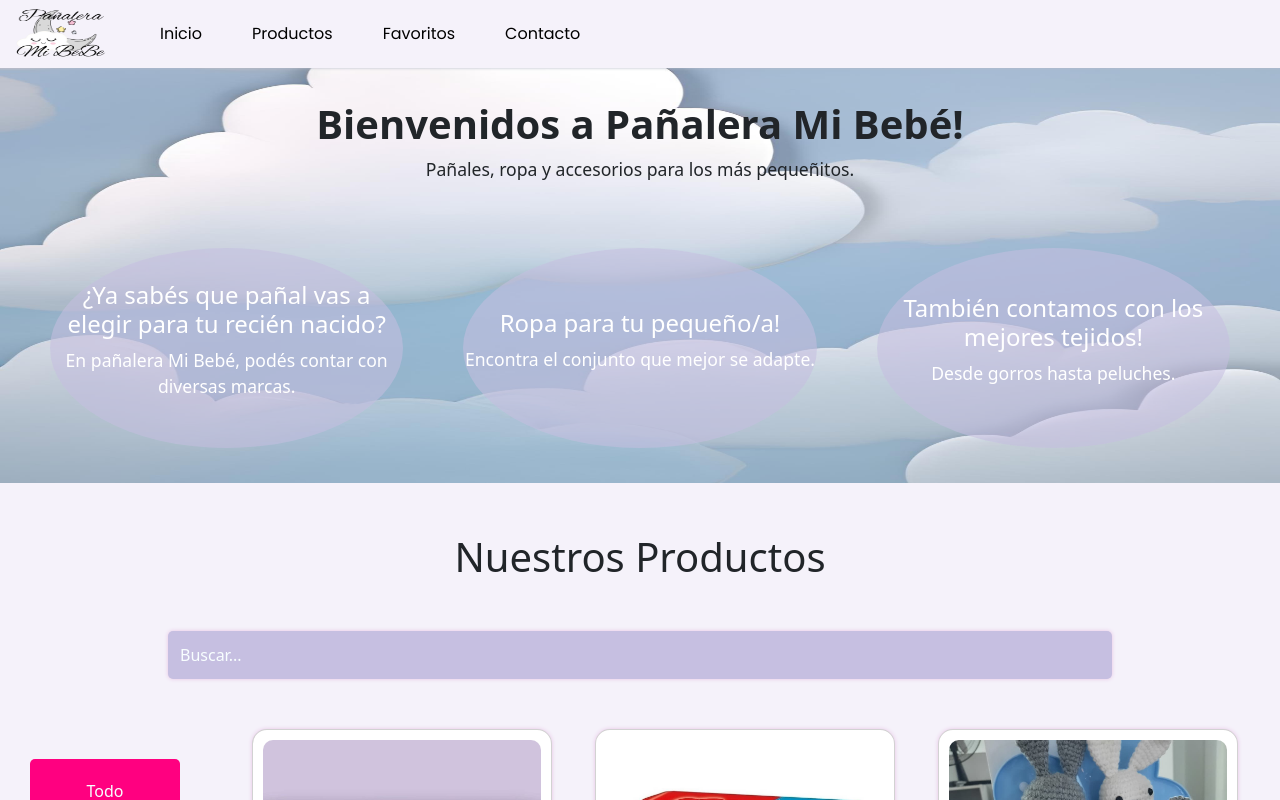
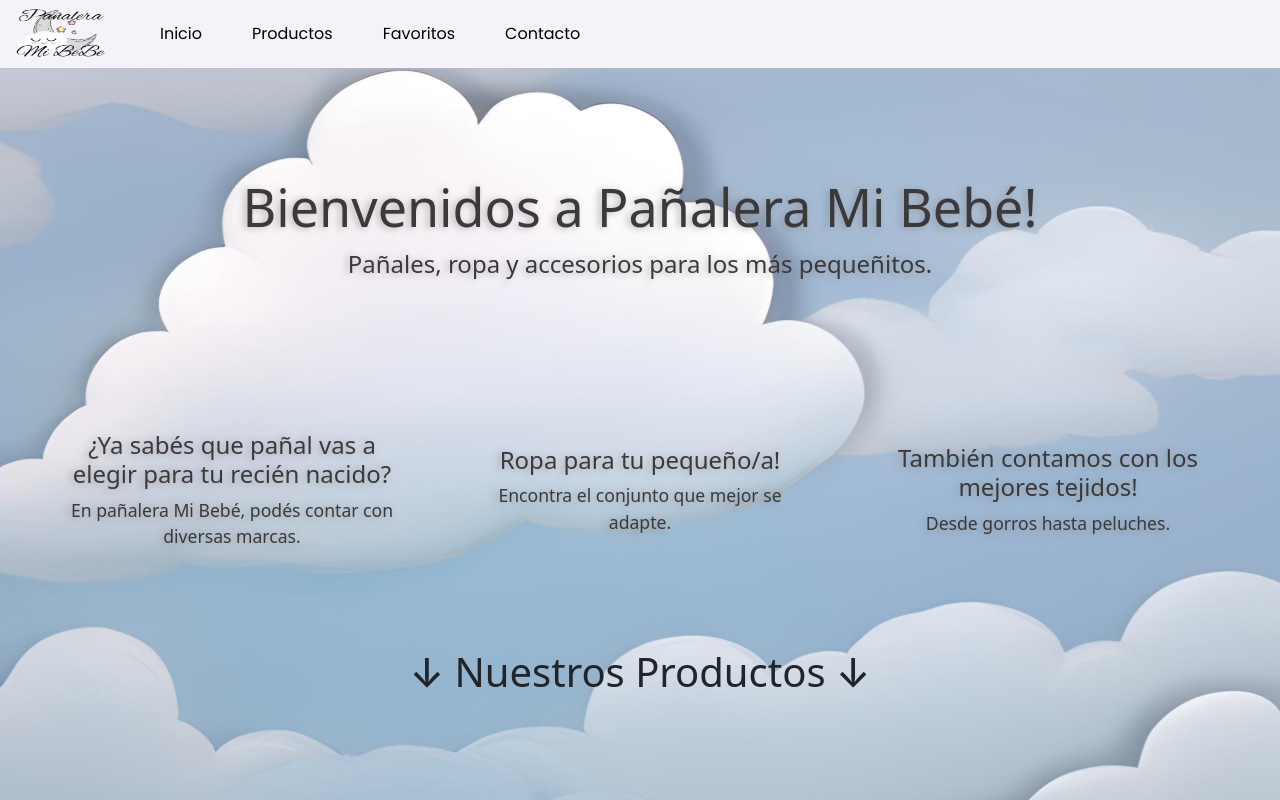
Before and after one commit to lucianoruizm/projectP, a React (Create React App) app: page / in a window 1280 px wide. Shown: the top 800 px of the page. Built offline with nearby package versions, Linux system fonts and the light colour scheme.

Commit message:
estilos img bg titles

```diff
--- a/src/components/SlideshowGallery/SlideshowGallery.css
+++ b/src/components/SlideshowGallery/SlideshowGallery.css
@@ -1,5 +1,5 @@
 .headMainContainer {
-    padding: 100px 20px 35px;
+    padding: 176px 28px 200px;
     background-color: #ddbfe1;
     text-align: center;
     background-image: url(../../images/bg6.png);
@@ -9,7 +9,15 @@
 }
 
 .mainTitle {
-    padding-bottom: 50px;
+    font-size: 1.3em;
+    padding-bottom: 100px;
+    color: #3B393A;
+    text-shadow: -3px 1px 7px #7d7d808a;
+    font-weight: bold;
+}
+
+.mainTitle p {
+    font-size: .6em;
 }
 
 h4 {
@@ -21,14 +29,17 @@ p {
     font-size: .8em;
 }
 
+.gridTitles {
+    margin-bottom: 50px;
+}
+
 .items {
     cursor: pointer;
     display: flex;
     flex-direction: column;
     justify-content: center;
-    color: white;
-    background-color: #c6bfe18e;
-    border-radius: 50%;
+    color: #3B393A;
+    text-shadow: -3px 1px 7px #7d7d808a;
 }
 
 .items h4 p {
@@ -68,8 +79,11 @@ h3 {
 }
 
 @media (min-width: 450px){
-    h3 {
-        font-size: 2em;
+    .mainTitle {
+        font-size: 1.4em;
+    }
+    .mainTitle p {
+        font-size: .7em;
     }
     p {
         font-size: .9em;
@@ -88,12 +102,15 @@ h3 {
 }
 
 @media (min-width: 635px){
+    .mainTitle {
+        font-size: 2em;
+    }
+    .mainTitle p {
+        font-size: .5em;
+    }
     .gridTitles {
         display: grid;
         grid-template-columns: 1fr 1fr 1fr;
-    }
-    h3 {
-        font-size: 2em;
     }
     p {
         font-size: .9em;
@@ -112,13 +129,15 @@ h3 {
 }
 
 @media (min-width: 992px){
+    .mainTitle {
+        font-size: 2.5em;
+    }
+    .mainTitle p {
+        font-size: .6em;
+    }
     .gridTitles {
         display: grid;
         grid-template-columns: 1fr 1fr 1fr;
-    }
-    h3 {
-        font-size: 2.5em;
-        font-weight: bolder;
     }
     h4 {
         font-size: 1.5em;
--- a/src/components/SlideshowGallery/SlideshowGallery.js
+++ b/src/components/SlideshowGallery/SlideshowGallery.js
@@ -22,6 +22,7 @@ export const SlideshowGallery = () => {
             <p>Desde gorros hasta peluches.</p>
           </div>
         </div>
+        <h1 id="h1">↓ Nuestros Productos ↓</h1>
     </div>
   );
 }
--- a/src/pages/LandingPage.js
+++ b/src/pages/LandingPage.js
@@ -77,7 +77,6 @@ export const LandingPage = () => {
         <div id="gallery">
           <SlideshowGallery />
         </div>
-        <h1 id="h1">Nuestros Productos</h1>
         <Search onSearch={handleSearch} />
         <div className="filter-cards-containers">
           <div className="filter-container">
```
